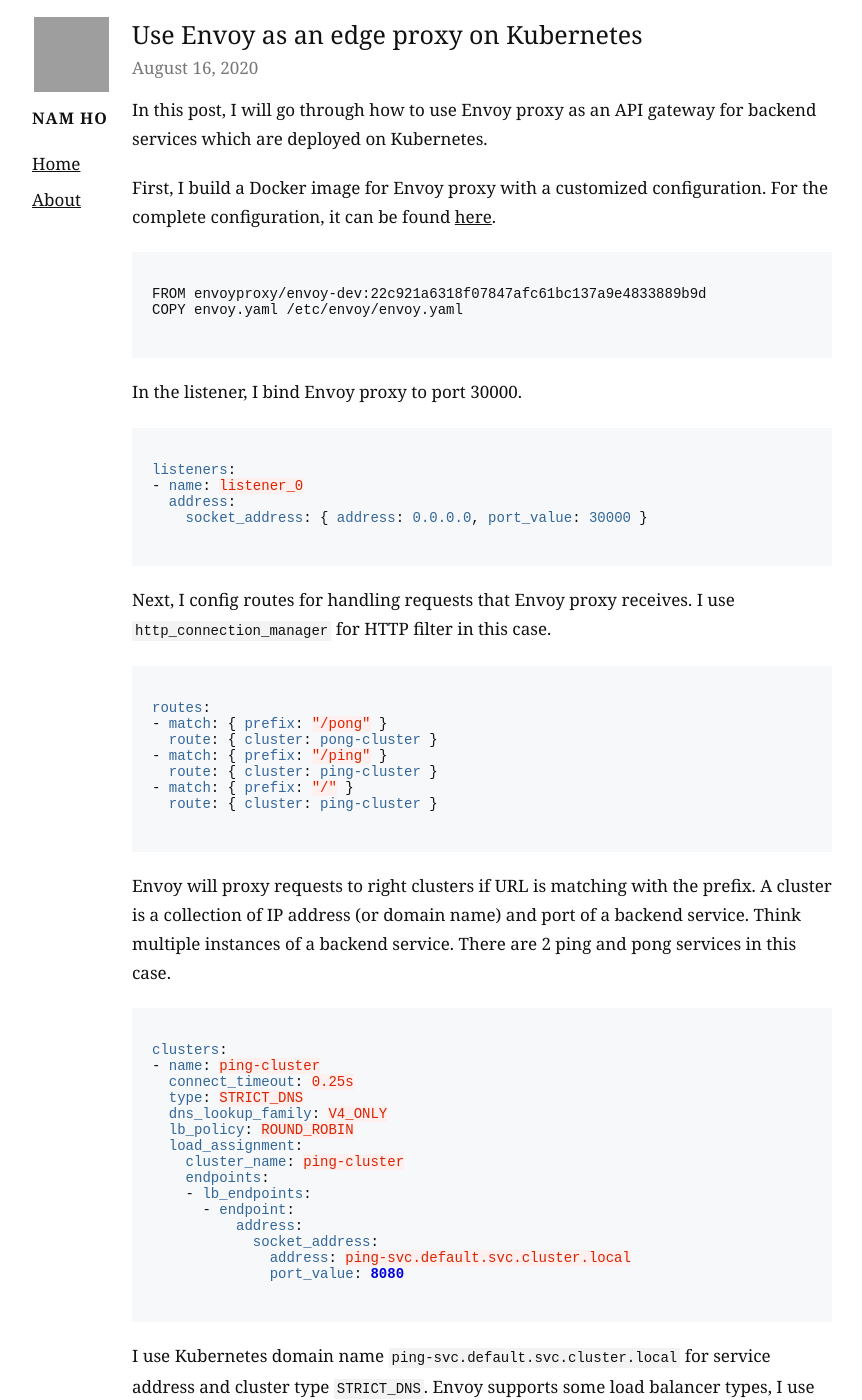
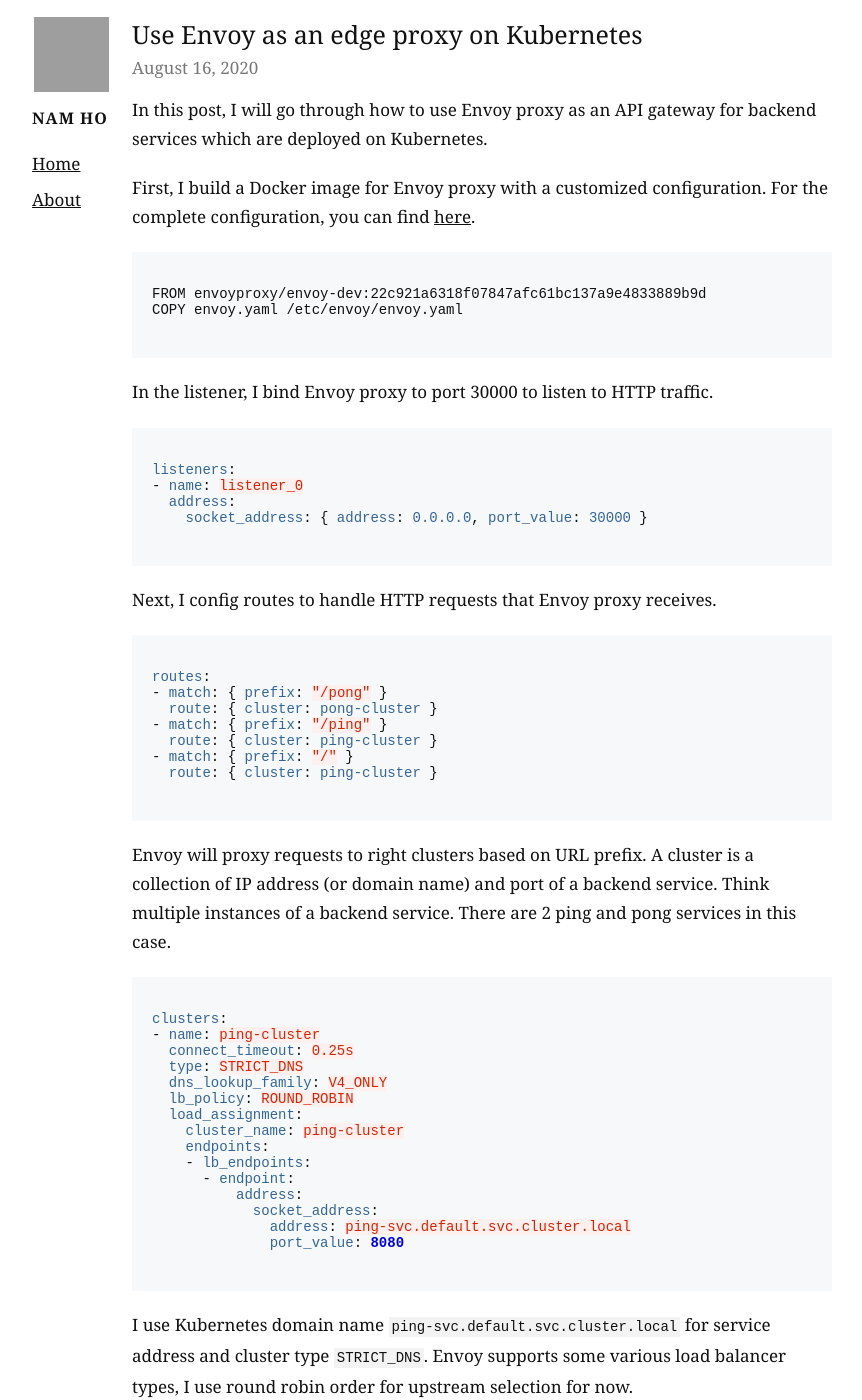
Before and after one commit to hotrannam/hotrannam.github.io, a Jekyll site: the page built from _posts/2020-08-16-use-envoy-as-an-edge-proxy-on-kubernetes.markdown, in a window 1280 px wide and 1400 px high. Shown: the whole window, without its empty margins (208-1070 px from the left). Built offline with Jekyll 4.4.1, drawn with Linux system fonts in a browser that asks for light colours; nearby versions of some CDN libraries; some of the changed text lies outside the part shown; grey boxes are pictures that could not be loaded.

Commit message:
new post

````diff
--- a/_posts/2020-08-16-use-envoy-as-an-edge-proxy-on-kubernetes.markdown
+++ b/_posts/2020-08-16-use-envoy-as-an-edge-proxy-on-kubernetes.markdown
@@ -6,14 +6,14 @@ category: posts
 
 In this post, I will go through how to use Envoy proxy as an API gateway for backend services which are deployed on Kubernetes.
 
-First, I build a Docker image for Envoy proxy with a customized configuration. For the complete configuration, it can be found [here](https://github.com/hotrannam/k8s-dev/blob/master/edge-proxy/envoy.yaml).
+First, I build a Docker image for Envoy proxy with a customized configuration. For the complete configuration, you can find [here](https://github.com/hotrannam/k8s-dev/blob/master/edge-proxy/envoy.yaml).
 
 ```bash
 FROM envoyproxy/envoy-dev:22c921a6318f07847afc61bc137a9e4833889b9d
 COPY envoy.yaml /etc/envoy/envoy.yaml
 ```
 
-In the listener, I bind Envoy proxy to port 30000.
+In the listener, I bind Envoy proxy to port 30000 to listen to HTTP traffic.
 
 ```yaml
 listeners:
@@ -22,7 +22,7 @@ listeners:
     socket_address: { address: 0.0.0.0, port_value: 30000 }
 ```
 
-Next, I config routes for handling requests that Envoy proxy receives. I use `http_connection_manager` for HTTP filter in this case.
+Next, I config routes to handle HTTP requests that Envoy proxy receives.
 
 ```yaml
 routes:
@@ -34,7 +34,7 @@ routes:
   route: { cluster: ping-cluster }
 ```
 
-Envoy will proxy requests to right clusters if URL is matching with the prefix. A cluster is a collection of IP address (or domain name) and port of a backend service. Think multiple instances of a backend service. There are 2 ping and pong services in this case.
+Envoy will proxy requests to right clusters based on URL prefix. A cluster is a collection of IP address (or domain name) and port of a backend service. Think multiple instances of a backend service. There are 2 ping and pong services in this case.
 
 ```yaml
 clusters:
@@ -54,7 +54,7 @@ clusters:
               port_value: 8080
 ```
 
-I use Kubernetes domain name `ping-svc.default.svc.cluster.local` for service address and cluster type `STRICT_DNS`. Envoy supports some load balancer types, I use round robin order for upstream selection for now.
+I use Kubernetes domain name `ping-svc.default.svc.cluster.local` for service address and cluster type `STRICT_DNS`. Envoy supports some various load balancer types, I use round robin order for upstream selection for now.
 
 Next, I define Kubernetes manifest for Envoy proxy.
 
--- a/about.html
+++ b/about.html
@@ -5,6 +5,6 @@ title: "About"
 
 <section class="content">
   <h2>About me.</h2>
-  <p>My name is Nam Ho. I am a software engineer and architect based in Saigon, Vietnam. I am interested in programming, distributed systems and engineering leadership. This is my personal blog and sometimes I write things.</p>
+  <p>My name is Nam Ho. I am a software engineer and architect based in Saigon, Vietnam. I am interested in programming, distributed systems and engineering leadership. Sometimes I write things on this personal blog.</p>
   <p>You can also find me at <a href="https://github.com/hotrannam">GitHub</a>, <a href="https://twitter.com/hotrannam">Twitter</a> or email - hotrannam[at]gmail.com.</p>
 </section>
````
Also changed, not shown: other parts of _posts/2020-08-16-use-envoy-as-an-edge-proxy-on-kubernetes.markdown (+1 -1 lines).
